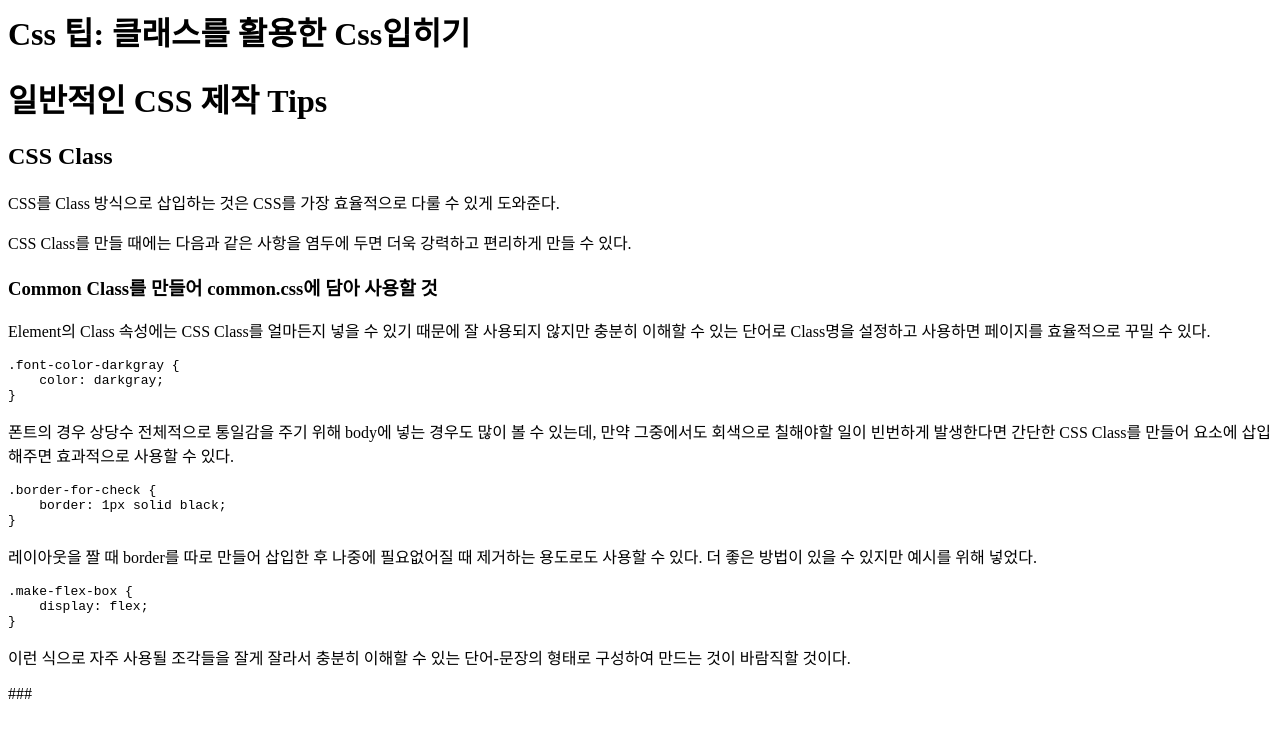
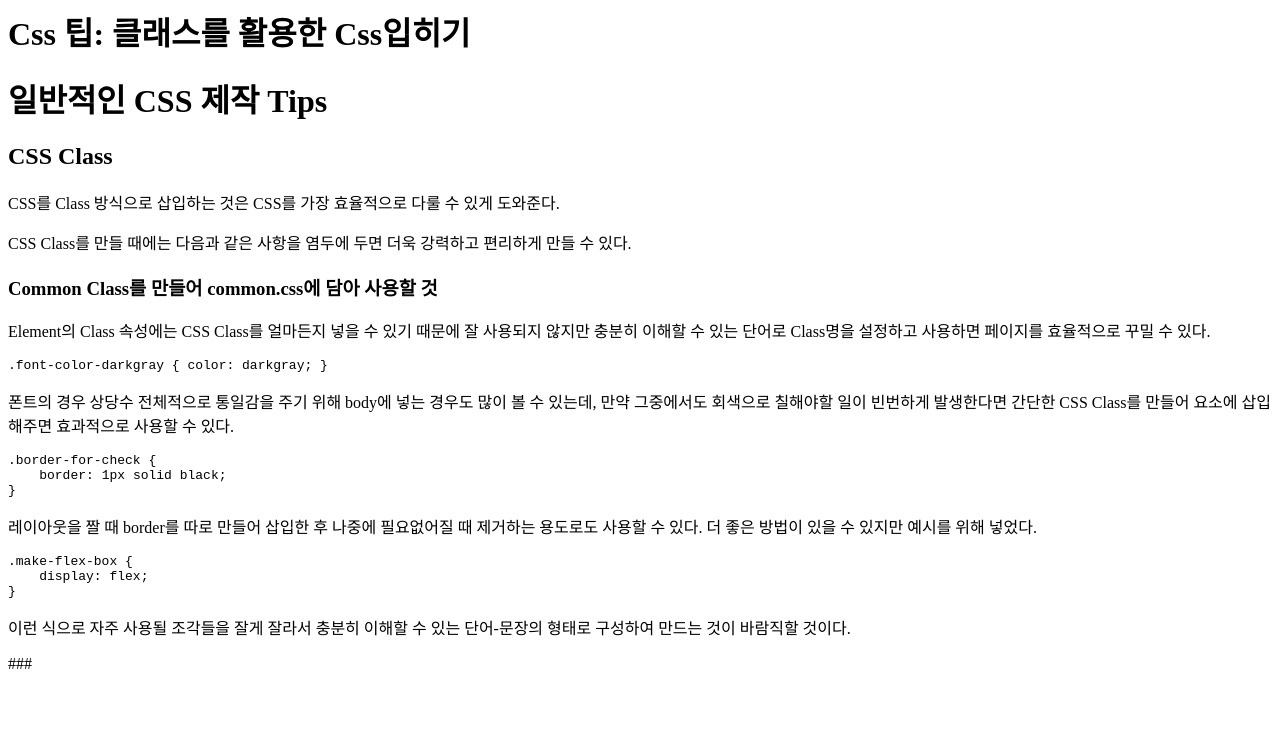
Before and after one commit to ProjectTavern/deprecated-winterguard.github.io, a Jekyll site: the page built from categories/css/_posts/2017-12-24-CSS-팁:-클래스를-활용한-CSS입히기.md, in a window 1280 px wide. Shown: the top 738 px of the page. Built offline with Jekyll 4.4.1, drawn with Linux system fonts in a browser that asks for light colours; nearby versions of some CDN libraries; our own code applies the rules of GitHub Pages for plain Markdown files.

Commit message:
코드 테스트

```diff
--- a/categories/css/_posts/2017-12-24-CSS-팁:-클래스를-활용한-CSS입히기.md
+++ b/categories/css/_posts/2017-12-24-CSS-팁:-클래스를-활용한-CSS입히기.md
@@ -10,11 +10,11 @@ CSS Class를 만들 때에는 다음과 같은 사항을 염두에 두면 더욱
 
 Element의 Class 속성에는 CSS Class를 얼마든지 넣을 수 있기 때문에 잘 사용되지 않지만 충분히 이해할 수 있는 단어로 Class명을 설정하고 사용하면 페이지를 효율적으로 꾸밀 수 있다.
 
-~~~css
+<code>
 .font-color-darkgray {
     color: darkgray;
 }
-~~~
+</code>
 
 폰트의 경우 상당수 전체적으로 통일감을 주기 위해 body에 넣는 경우도 많이 볼 수 있는데, 만약 그중에서도 회색으로 칠해야할 일이 빈번하게 발생한다면 간단한 CSS Class를 만들어 요소에 삽입해주면 효과적으로 사용할 수 있다.
 
```
